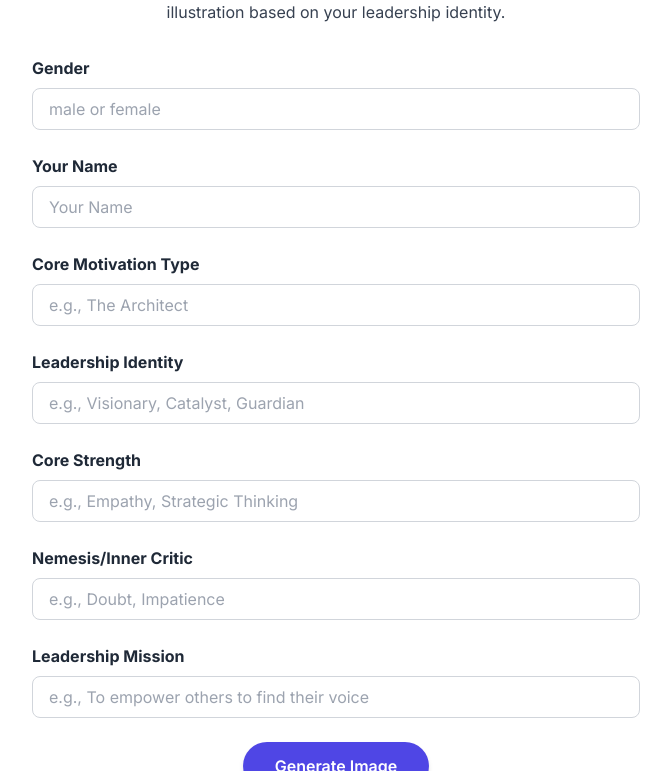
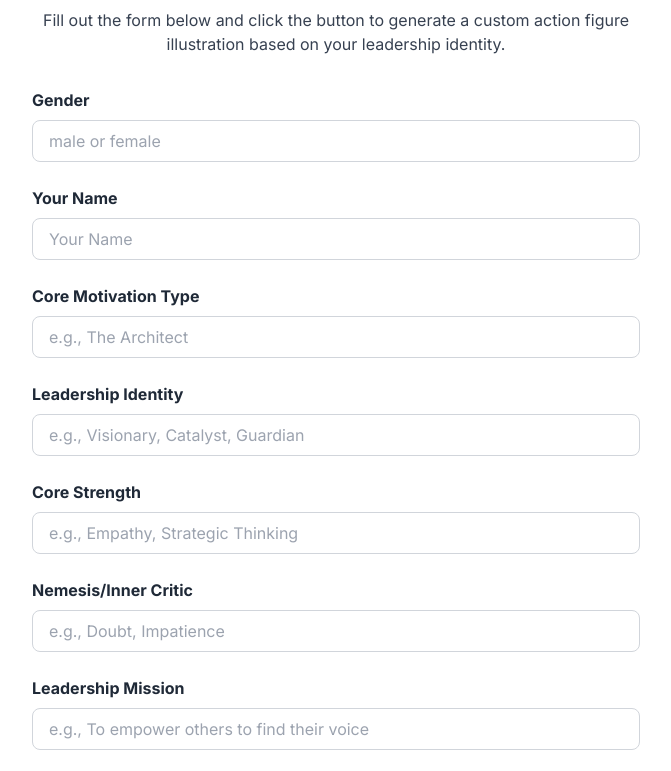
Before and after one commit to neerajcm026/inner-leader-app, a plain HTML site: page index.html in a window 1280 px wide. Shown: the part 132-903 px from the top of the page, without its empty margins (304-975 px from the left). Drawn offline with nearby package versions, Linux system fonts and the light colour scheme.

Commit message:
Add files via upload

```diff
--- a/index.html
+++ b/index.html
@@ -35,8 +35,8 @@
         }
     </style>
 </head>
-<body class="bg-gray-100 min-h-screen flex flex-col items-center justify-center p-4">
-    <div class="bg-white rounded-xl shadow-lg p-8 w-full max-w-2xl">
+<body class="bg-gray-100 flex flex-col items-center p-4">
+    <div class="bg-white rounded-xl shadow-lg p-8 w-full max-w-2xl my-8">
         <h1 class="text-3xl font-bold text-center text-indigo-700 mb-6">
             Inner Leader Action Figure Generator
         </h1>
@@ -141,7 +141,7 @@
             const userPrompt = `A high-quality 3D render of a stylized action figure in a detailed, realistic toy packaging box. The packaging is a clean, professional design, but with a blank space where the text and logo would go. The action figure inside the box is a ${gender} leader with a core strength represented by a visual icon: ${strength}. The packaging also includes a small, separate character representing the Nemesis/Inner Critic: ${nemesis}. The mission statement "${mission}" is part of the scene on the back of the box, rendered as part of a miniature graphic novel scene. The overall aesthetic is similar to an inspirational toy or collectible, with polished, soft lighting, and a clean studio background. Do not include any text or logos on the front of the packaging.`;
 
             const payload = { instances: { prompt: userPrompt }, parameters: { "sampleCount": 1 } };
-            const apiKey = "AIzaSyDnQfAVnhDGB_dC8rVe1korqegz572scUk";
+            const apiKey = "AIzaSyBXN37T9QwhHDFJ7r4XkvZBBkizUiHu9R8";
             const apiUrl = `https://generativelanguage.googleapis.com/v1beta/models/imagen-3.0-generate-002:predict?key=${apiKey}`;
 
             try {
```
